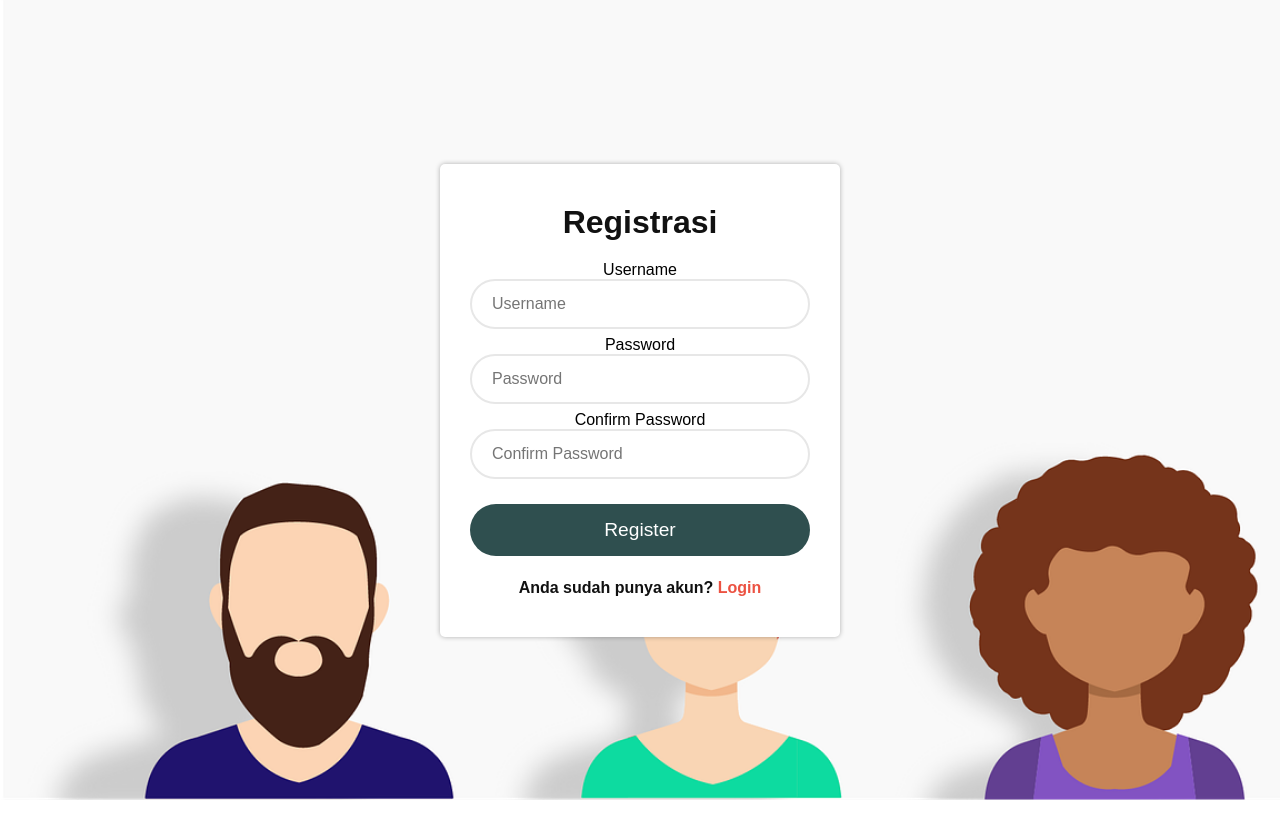
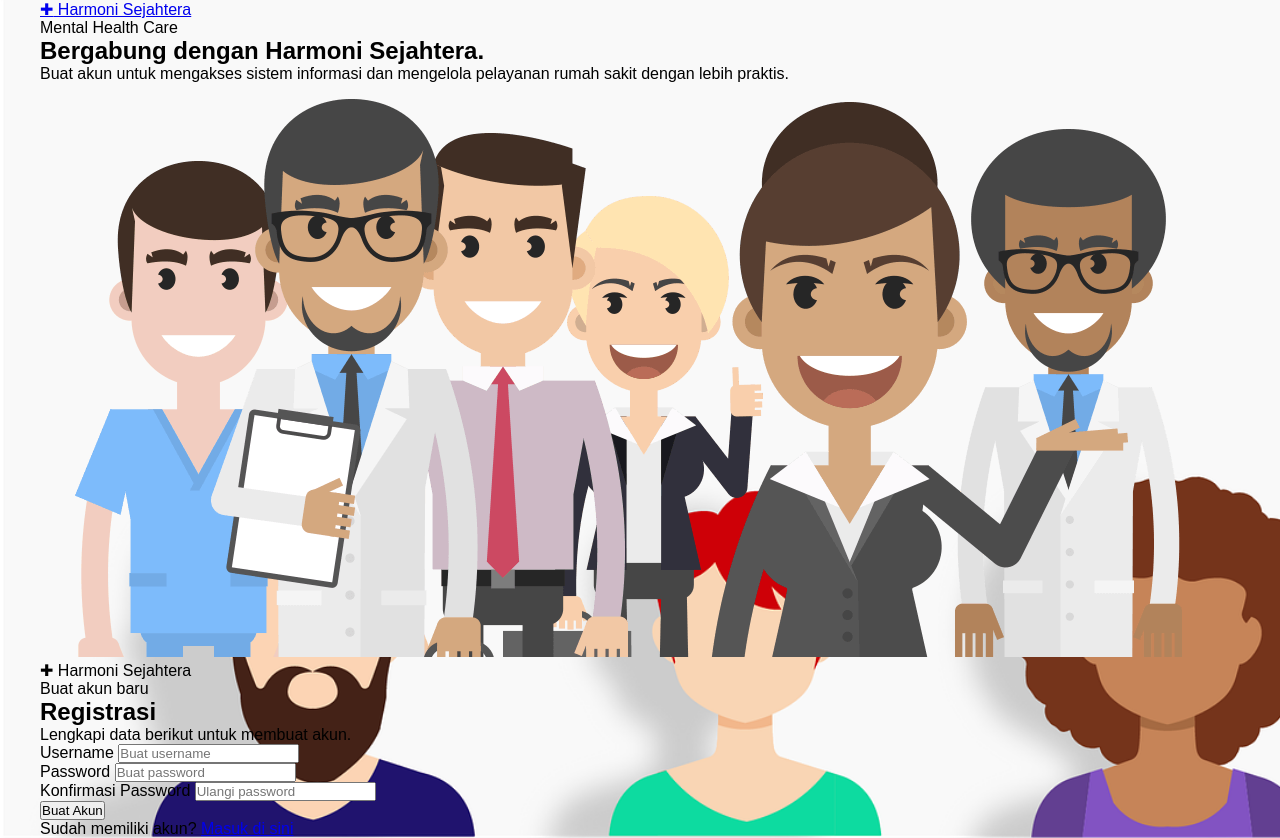
Before and after one commit to Veyzaputri/harmoni-sejahtera-hospital, a PHP site: page /form_regis.php in a window 1280 px wide. Before the commit the page ends 800 px from the top, so only its background shows below. Run offline with PHP 8.4, Linux system fonts and the light colour scheme.

Commit message:
Refactor registration form HTML structure

```diff
--- a/form_regis.php
+++ b/form_regis.php
@@ -1,63 +1,162 @@
+<!doctype html>
+<html lang="id">
+<head>
+    <meta charset="utf-8">
+    <meta name="viewport" content="width=device-width, initial-scale=1">
+
+    <title>Registrasi | Harmoni Sejahtera</title>
+
+    <link rel="stylesheet" href="login_style.css">
+</head>
+
+<body>
+
+<div class="auth-page">
+
+    <section class="auth-visual">
+        <div class="auth-visual-content">
+
+            <a href="login.php" class="auth-brand">
+                <span class="brand-icon">✚</span>
+                Harmoni Sejahtera
+            </a>
+
+            <div class="visual-text">
+                <span class="eyebrow">Mental Health Care</span>
+
+                <h1>
+                    Bergabung dengan
+                    <span>Harmoni Sejahtera.</span>
+                </h1>
+
+                <p>
+                    Buat akun untuk mengakses sistem informasi
+                    dan mengelola pelayanan rumah sakit dengan lebih praktis.
+                </p>
+            </div>
+
+            <div class="illustration-box">
+                <img src="home.png"
+                     alt="Harmoni Sejahtera Mental Hospital">
+            </div>
+
+        </div>
+    </section>
 
 
-<!DOCTYPE html>
-<html lang="en">
-<head>
-    <meta charset="UTF-8">
-    <meta name="viewport" content="width=device-width, initial-scale=1.0">
-    <link rel="stylesheet" href="https://stackpath.bootstrapcdn.com/font-awesome/4.7.0/css/font-awesome.min.css">
-    <link rel="stylesheet" type="text/css" href="login_style.css">
-    <title>Registrasi</title>
+    <section class="auth-form-section">
 
-</head>
-<body>
-<center>
-<div class="container">
+        <div class="auth-card">
 
-<?php
-        if (isset($_GET['error'])) {
-            switch ($_GET['error']) {
-                case 1:
-                    echo "<p>Username sudah terdaftar.</p>";
-                    break;
-                case 2:
-                    echo "<p>Terjadi error, coba lagi.</p>";
-                    break;
-            }
-        }
-        ?>
+            <div class="mobile-brand">
+                <span>✚</span> Harmoni Sejahtera
+            </div>
+
+            <div class="auth-heading">
+                <span class="auth-label">Buat akun baru</span>
+
+                <h2>Registrasi</h2>
+
+                <p>
+                    Lengkapi data berikut untuk membuat akun.
+                </p>
+            </div>
 
 
-<form action="proses_regis.php" method="POST" class="login-email">
-<p class="login-text" style="font-size: 2rem; font-weight: 800;">Registrasi</p>
-<div class="input-group">
-    <label for="username" class="form-label">Username</label>
-    <input type="text" placeholder="Username" name="username" required>
+            <?php if (isset($_GET['error'])): ?>
+
+                <?php if ($_GET['error'] == 1): ?>
+
+                    <div class="alert-box alert-error">
+                        Username sudah terdaftar. Silakan gunakan username lain.
+                    </div>
+
+                <?php elseif ($_GET['error'] == 2): ?>
+
+                    <div class="alert-box alert-error">
+                        Terjadi kesalahan. Silakan coba kembali.
+                    </div>
+
+                <?php elseif ($_GET['error'] == 3): ?>
+
+                    <div class="alert-box alert-warning">
+                        Konfirmasi password tidak sama.
+                    </div>
+
+                <?php endif; ?>
+
+            <?php endif; ?>
+
+
+            <form action="proses_regis.php"
+                  method="POST"
+                  class="auth-form">
+
+                <div class="form-group">
+                    <label for="username">Username</label>
+
+                    <input
+                        type="text"
+                        id="username"
+                        name="username"
+                        placeholder="Buat username"
+                        autocomplete="username"
+                        required
+                    >
+                </div>
+
+
+                <div class="form-group">
+                    <label for="inputPassword">
+                        Password
+                    </label>
+
+                    <input
+                        type="password"
+                        id="inputPassword"
+                        name="password"
+                        placeholder="Buat password"
+                        autocomplete="new-password"
+                        required
+                    >
+                </div>
+
+
+                <div class="form-group">
+                    <label for="confirmPassword">
+                        Konfirmasi Password
+                    </label>
+
+                    <input
+                        type="password"
+                        id="confirmPassword"
+                        name="cpassword"
+                        placeholder="Ulangi password"
+                        autocomplete="new-password"
+                        required
+                    >
+                </div>
+
+
+                <button type="submit"
+                        name="submit"
+                        class="auth-button">
+                    Buat Akun
+                </button>
+
+            </form>
+
+
+            <div class="auth-footer-text">
+                Sudah memiliki akun?
+                <a href="login.php">Masuk di sini</a>
+            </div>
+
+        </div>
+
+    </section>
+
 </div>
-<div class="input-group">
-<label for="password" class="form-label" >Password</label>
-    <input type="password" placeholder="Password" name="password" required id="inputPassword">
-</div>
-<?php
- if(isset($_GET['error']) == 3){
-?>
- <p>Password tidak sesuai</p>
- <?php
-                };
-            ?>
-<div class="input-group">
-<label for="cpassword" class="form-label">Confirm Password</label>
-                <input type="password" placeholder="Confirm Password" name="cpassword" required id="inputPassword">
-            </div>
-            <br>
-            <div class="input-group">
-                <button name="submit" class="btn" href="home.php">Register</button>
 
-            </div>
-            <p class="login-register-text">Anda sudah punya akun? <a href="login.php">Login </a></p>
-</form>
-</div>
-</center>
-<script src="https://cdn.jsdelivr.net/npm/bootstrap@5.3.2/dist/js/bootstrap.bundle.min.js" integrity="sha384-C6RzsynM9kWDrMNeT87bh95OGNyZPhcTNXj1NW7RuBCsyN/o0jlpcV8Qyq46cDfL" crossorigin="anonymous"></script>
 </body>
 </html>
```
